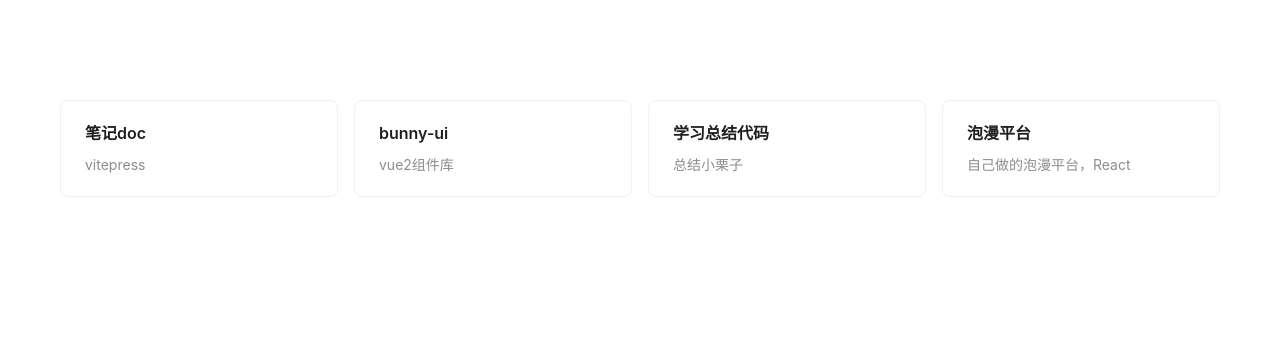
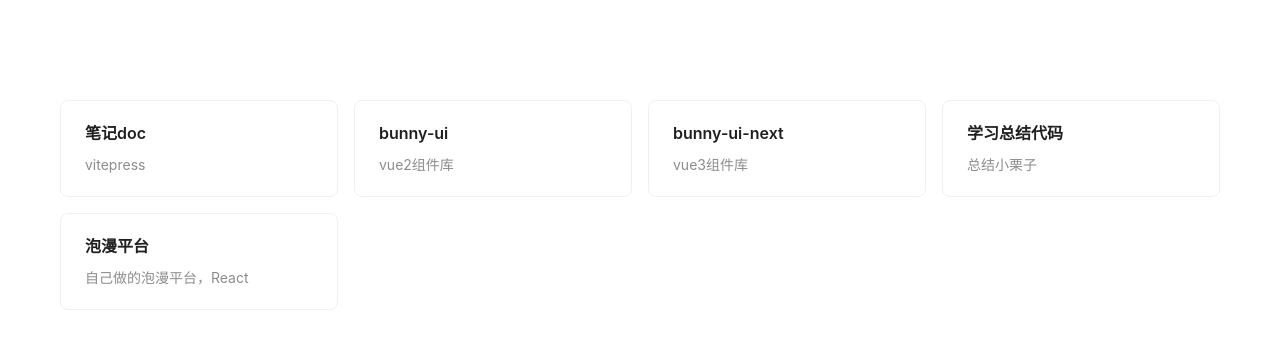
Before and after one commit to zhao-yi-fan/zhao-yi-fan.github.io, a React (Create React App) app: page / in a window 1280 px wide. Shown: the top 348 px of the page. Built offline with nearby package versions, Linux system fonts and the light colour scheme.

Commit message:
add bunny-ui-next card

```diff
--- a/src/App.tsx
+++ b/src/App.tsx
@@ -17,6 +17,11 @@
     title: 'bunny-ui',
     link: './bunny-ui/',
     description: 'vue2组件库',
+  },
+  {
+    title: 'bunny-ui-next',
+    link: './bunny-ui-next/',
+    description: 'vue3组件库',
   },
   {
     title: '学习总结代码',
```
